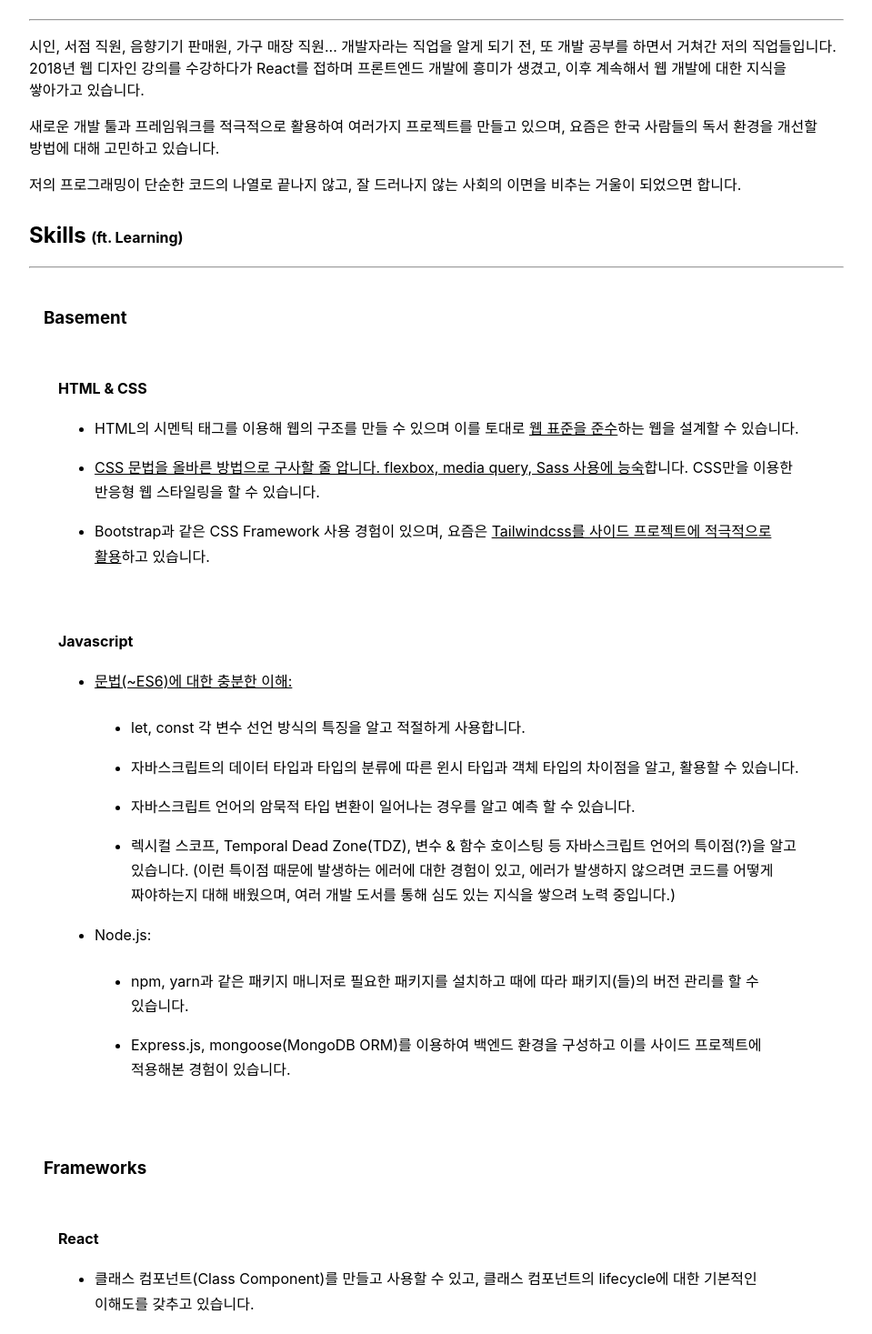
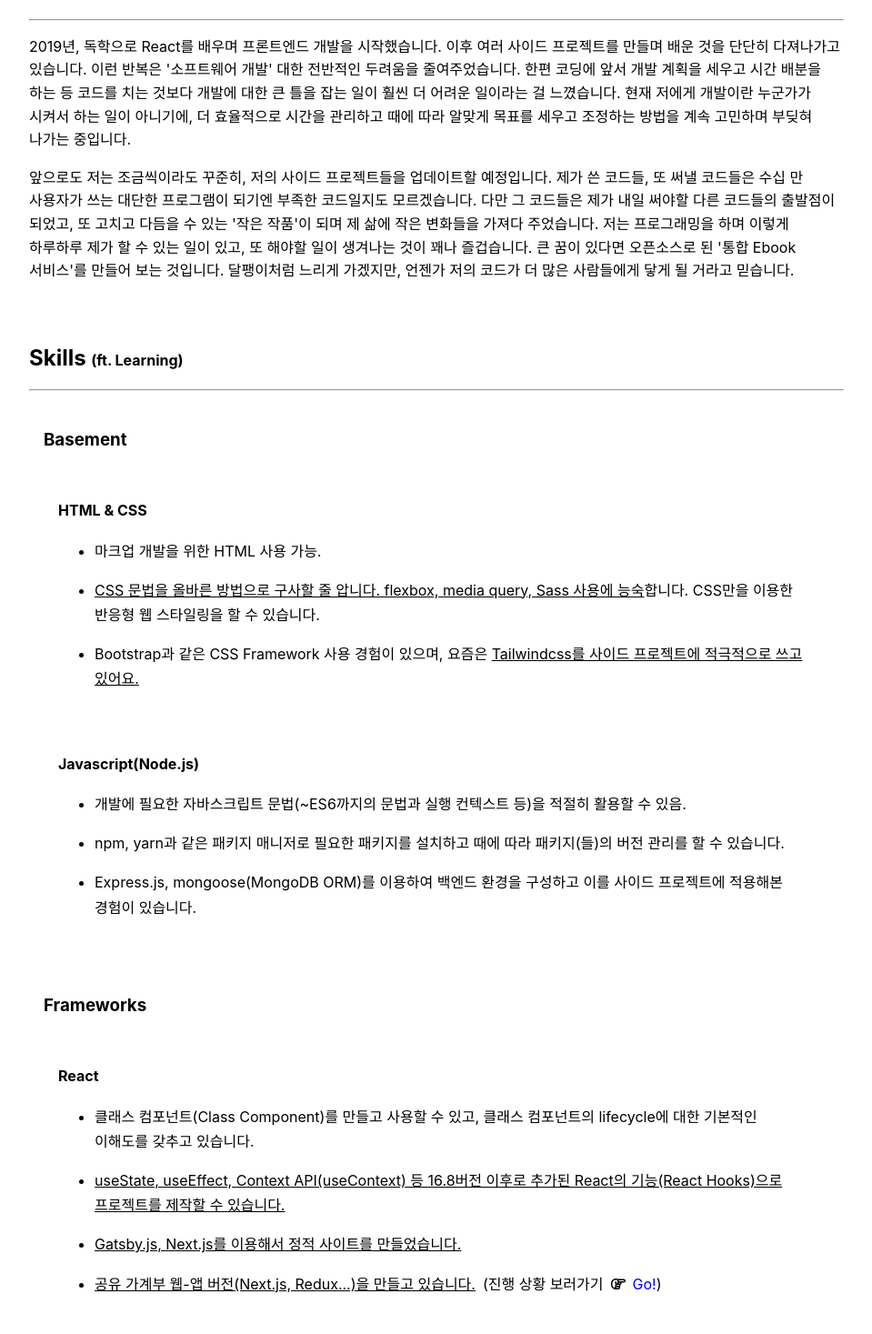
Before and after one commit to babyazalea/grownazalea, a Next.js app: page / in a window 1280 px wide. Shown: the part 400-1867 px from the top of the page at 91% size, without its empty margins (160-1119 px from the left). Built offline with nearby package versions, Linux system fonts and the light colour scheme; a web font is replaced by a local one.

Commit message:
fixed: content

```diff
--- a/components/resume/introduction.js
+++ b/components/resume/introduction.js
@@ -8,11 +8,27 @@ export default function Introduction() {
       <hr />
       <article>
         <p>
-          시인, 서점 직원, 음향기기 판매원, 가구 매장 직원... 개발자라는 직업을 알게 되기 전, 또 개발 공부를 하면서 거쳐간 저의 직업들입니다. 2018년 웹 디자인 강의를 수강하다가 React를 접하며 프론트엔드
-          개발에 흥미가 생겼고, 이후 계속해서 웹 개발에 대한 지식을 쌓아가고 있습니다.
+          2019년, 독학으로 React를 배우며 프론트엔드 개발을 시작했습니다. 이후
+          여러 사이드 프로젝트를 만들며 배운 것을 단단히 다져나가고 있습니다.
+          이런 반복은 '소프트웨어 개발' 대한 전반적인 두려움을 줄여주었습니다.
+          한편 코딩에 앞서 개발 계획을 세우고 시간 배분을 하는 등 코드를 치는
+          것보다 개발에 대한 큰 틀을 잡는 일이 훨씬 더 어려운 일이라는 걸
+          느꼈습니다. 현재 저에게 개발이란 누군가가 시켜서 하는 일이 아니기에,
+          더 효율적으로 시간을 관리하고 때에 따라 알맞게 목표를 세우고 조정하는
+          방법을 계속 고민하며 부딪혀 나가는 중입니다.
         </p>
-        <p>새로운 개발 툴과 프레임워크를 적극적으로 활용하여 여러가지 프로젝트를 만들고 있으며, 요즘은 한국 사람들의 독서 환경을 개선할 방법에 대해 고민하고 있습니다.</p>
-        <p>저의 프로그래밍이 단순한 코드의 나열로 끝나지 않고, 잘 드러나지 않는 사회의 이면을 비추는 거울이 되었으면 합니다.</p>
+        <p>
+          앞으로도 저는 조금씩이라도 꾸준히, 저의 사이드 프로젝트들을 업데이트할
+          예정입니다. 제가 쓴 코드들, 또 써낼 코드들은 수십 만 사용자가 쓰는
+          대단한 프로그램이 되기엔 부족한 코드일지도 모르겠습니다. 다만 그
+          코드들은 제가 내일 써야할 다른 코드들의 출발점이 되었고, 또 고치고
+          다듬을 수 있는 '작은 작품'이 되며 제 삶에 작은 변화들을 가져다
+          주었습니다. 저는 프로그래밍을 하며 이렇게 하루하루 제가 할 수 있는
+          일이 있고, 또 해야할 일이 생겨나는 것이 꽤나 즐겁습니다. 큰 꿈이
+          있다면 오픈소스로 된 '통합 Ebook 서비스'를 만들어 보는 것입니다.
+          달팽이처럼 느리게 가겠지만, 언젠가 저의 코드가 더 많은 사람들에게 닿게
+          될 거라고 믿습니다.
+        </p>
       </article>
     </div>
   );
--- a/components/resume/skills.js
+++ b/components/resume/skills.js
@@ -18,14 +18,7 @@ export default function Skills() {
           >
             <h4>HTML & CSS</h4>
             <ul>
-              <li>
-                HTML의 시멘틱 태그를 이용해 웹의 구조를 만들 수 있으며 이를
-                토대로{" "}
-                <span className={styles["underline-emphasis"]}>
-                  웹 표준을 준수
-                </span>
-                하는 웹을 설계할 수 있습니다.
-              </li>
+              <li>마크업 개발을 위한 HTML 사용 가능.</li>
               <li>
                 <span className={styles["underline-emphasis"]}>
                   CSS 문법을 올바른 방법으로 구사할 줄 압니다. flexbox, media
@@ -36,58 +29,31 @@ export default function Skills() {
               <li>
                 Bootstrap과 같은 CSS Framework 사용 경험이 있으며, 요즘은{" "}
                 <span className={styles["underline-emphasis"]}>
-                  Tailwindcss를 사이드 프로젝트에 적극적으로 활용
+                  Tailwindcss를 사이드 프로젝트에 적극적으로 쓰고 있어요.
                 </span>
-                하고 있습니다.
               </li>
             </ul>
           </div>
           <div
             className={`${styles["skills-middle-classification"]} javascript`}
           >
-            <h4>Javascript</h4>
+            <h4>Javascript(Node.js)</h4>
             <ul>
               <li
                 className={`${styles["skills-small-classification"]} ${styles["syntax"]}`}
               >
-                <span className={styles["underline-emphasis"]}>
-                  문법(~ES6)에 대한 충분한 이해:
+                <span>
+                  개발에 필요한 자바스크립트 문법(~ES6까지의 문법과 실행
+                  컨텍스트 등)을 적절히 활용할 수 있음.
                 </span>
-                <ul>
-                  <li>
-                    let, const 각 변수 선언 방식의 특징을 알고 적절하게
-                    사용합니다.
-                  </li>
-                  <li>
-                    자바스크립트의 데이터 타입과 타입의 분류에 따른 윈시 타입과
-                    객체 타입의 차이점을 알고, 활용할 수 있습니다.
-                  </li>
-                  <li>
-                    자바스크립트 언어의 암묵적 타입 변환이 일어나는 경우를 알고
-                    예측 할 수 있습니다.
-                  </li>
-                  <li>
-                    렉시컬 스코프, Temporal Dead Zone(TDZ), 변수 & 함수 호이스팅
-                    등 자바스크립트 언어의 특이점(?)을 알고 있습니다. (이런
-                    특이점 때문에 발생하는 에러에 대한 경험이 있고, 에러가
-                    발생하지 않으려면 코드를 어떻게 짜야하는지 대해 배웠으며,
-                    여러 개발 도서를 통해 심도 있는 지식을 쌓으려 노력
-                    중입니다.)
-                  </li>
-                </ul>
               </li>
-              <li className={`${styles["skills-small-classification"]} nodejs`}>
-                <span>Node.js:</span>
-                <ul>
-                  <li>
-                    npm, yarn과 같은 패키지 매니저로 필요한 패키지를 설치하고
-                    때에 따라 패키지(들)의 버전 관리를 할 수 있습니다.
-                  </li>
-                  <li>
-                    Express.js, mongoose(MongoDB ORM)를 이용하여 백엔드 환경을
-                    구성하고 이를 사이드 프로젝트에 적용해본 경험이 있습니다.
-                  </li>
-                </ul>
+              <li>
+                npm, yarn과 같은 패키지 매니저로 필요한 패키지를 설치하고 때에
+                따라 패키지(들)의 버전 관리를 할 수 있습니다.
+              </li>
+              <li>
+                Express.js, mongoose(MongoDB ORM)를 이용하여 백엔드 환경을
+                구성하고 이를 사이드 프로젝트에 적용해본 경험이 있습니다.
               </li>
             </ul>
           </div>
@@ -110,6 +76,19 @@ export default function Skills() {
               </li>
               <li className={styles["underline-emphasis"]}>
                 Gatsby.js, Next.js를 이용해서 정적 사이트를 만들었습니다.
+              </li>
+              <li>
+                <span
+                  className={styles["underline-emphasis"]}
+                  style={{ marginRight: "0.5rem" }}
+                >
+                  공유 가계부 웹-앱 버전(Next.js, Redux...)을 만들고 있습니다.
+                </span>
+                (진행 상황 보러가기
+                <div className={styles["ttattogat-link"]}>
+                  <FontAwesomeIcon icon={faHandPointRight} />
+                  <a href="https://github.com/tyange/ttattogat">Go!</a>)
+                </div>
               </li>
             </ul>
           </div>
--- a/styles/introduction.module.css
+++ b/styles/introduction.module.css
@@ -1,3 +1,3 @@
-.introduction p{
-    line-height: 1.5;
+.introduction p {
+  line-height: 1.6;
 }
--- a/styles/resume.module.css
+++ b/styles/resume.module.css
@@ -4,7 +4,7 @@
   display: grid;
   align-content: center;
   gap: 2rem;
-  grid-template-rows: 10rem 15rem auto auto;
+  grid-template-rows: 10rem auto auto auto;
   padding-top: 5rem;
 }
 
@@ -13,7 +13,6 @@
     width: 80%;
   }
 }
-
 
 @media (max-width: 768px) {
   .resume {
```
